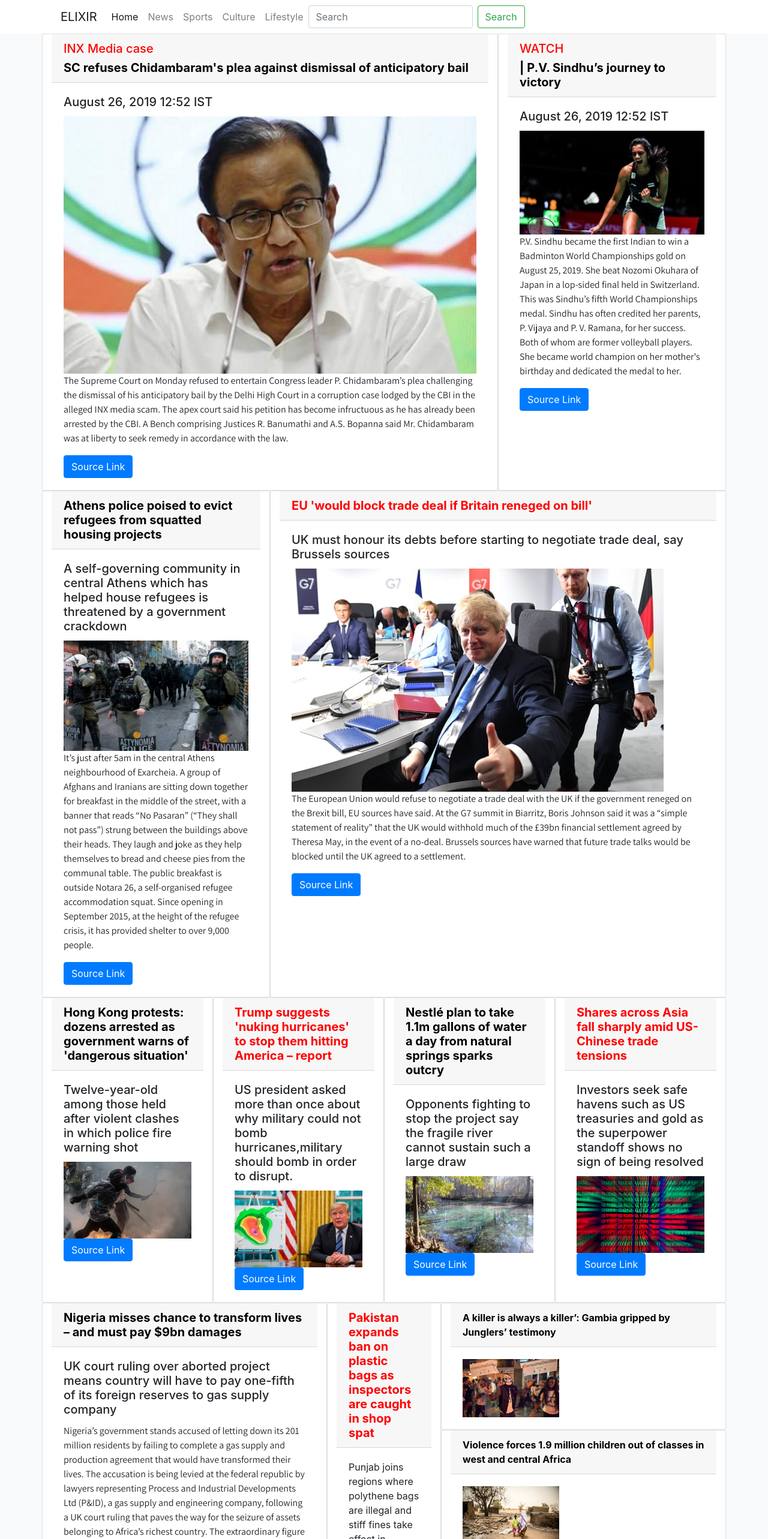
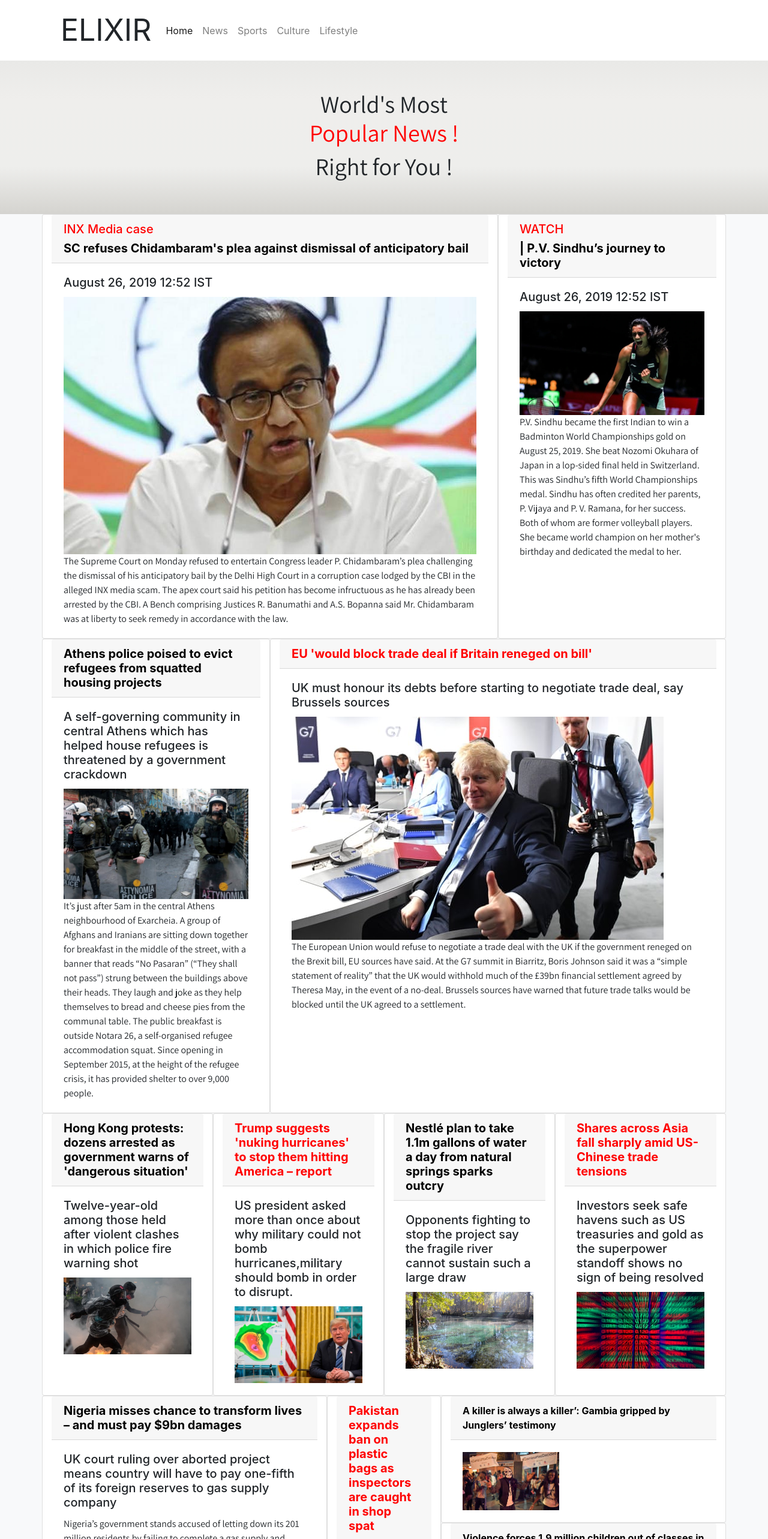
Before and after one commit to hc1997/masai-project-1, a React (Create React App) app in the folder masai-project-1/: page / in a window 1280 px wide. Shown: the top 2566 px of the page at 60% size. Built offline with nearby package versions, Linux system fonts and the light colour scheme; a web font is replaced by a local one.

Commit message:
new files added

```diff
--- a/masai-project-1/package.json
+++ b/masai-project-1/package.json
@@ -8,6 +8,7 @@
     "react": "^16.9.0",
     "react-dom": "^16.9.0",
     "react-linkedin-sdk": "^1.0.12",
+    "react-reveal": "^1.2.2",
     "react-router-dom": "^5.0.1",
     "react-scripts": "3.1.1"
   },
--- a/masai-project-1/src/Components/App.js
+++ b/masai-project-1/src/Components/App.js
@@ -7,6 +7,7 @@
 import { Link } from 'react-router-dom';
 import News from './news.js';
 import Homepage from './Homepage.js';
+import Spin from 'react-reveal/Spin';
 
 class App extends React.Component {
 	constructor(props) {
@@ -45,6 +46,7 @@
 
 
 
+
 	search = (e) => {
 		this.setState({
 			input_value: e.target.value
@@ -57,7 +59,7 @@
 				<div>
 					<div className="container">
 						<nav class="navbar navbar-expand-lg navbar-light ">
-							<a class="navbar-brand" href="#">ELIXIR</a>
+							<a className="navbar-brand" style={{ fontSize: "50px" }}  >ELIXIR</a>
 							<button class="navbar-toggler" type="button" data-toggle="collapse" data-target="#navbarNav" aria-controls="navbarNav" aria-expanded="false" aria-label="Toggle navigation">
 								<span class="navbar-toggler-icon"></span>
 							</button>
@@ -80,14 +82,21 @@
 									</li>
 
 								</ul>
-								<form class="form-inline my-2 my-lg-0">
-									<input class="form-control mr-sm-2" type="search" onChange={this.search} placeholder="Search" value={this.state.input_value} aria-label="Search"/>
+								{/* <form class="form-inline my-2 my-lg-0">
+									<input class="form-control mr-sm-2" type="search" onChange={this.search} placeholder="Search" value={this.state.input_value} aria-label="Search" />
 									<button class="btn btn-outline-success my-2 my-sm-0" onClick={this.onSubmit} type="submit">Search</button>
-    							</form>
+								</form> */}
 							</div>
 						</nav>
 					</div>
+					<div className="jumbotron-fluid bg-light px-5 py-5" style={{backgroundImage:" linear-gradient(to top, #d5d4d0 0%, #d5d4d0 1%, #eeeeec 31%, #efeeec 75%, #e9e9e7 100%)"}}>
+						<div className="container">
 
+							<h1 className="heading" style={{ fontFamily: "Assistant, sans-serif", textAlign: "center" }}>World's Most
+							<Spin><h1 className="hea" style={{color:"red"}}>Popular News !</h1></Spin> Right for You !</h1>
+
+						</div>
+					</div>
 					<div className="jumbotron-fluid bg-light">
 						<div className="container">
 							<div className="row">
--- a/masai-project-1/src/Components/Homepage.js
+++ b/masai-project-1/src/Components/Homepage.js
@@ -36,9 +36,6 @@
             bring: true
         })
     }
-
-
-
     search = (e) => {
         this.setState({
             input_value: e.target.value
@@ -57,81 +54,70 @@
                                 <h5 className="card-header" style={{ color: "black", fontWeight: "700" }}><h5 className="head" style={{color:"red"}}> INX Media case</h5>SC refuses Chidambaram's plea against dismissal of anticipatory bail</h5>
                                 <div className="card-body">
                                     <h5 className="card-title"> August 26, 2019 12:52 IST </h5>
-                                    <img src="news.jpeg" className="img-fluid" alt=""></img>
+                                   <a href="https://www.thehindu.com/news/national/supreme-court-dismisses-chidambarams-plea-in-cbi-case/article29259051.ece?homepage=true"><img src="news.jpeg" className="img-fluid" alt=""></img></a>
                                     <p className="card-text" style={{ fontFamily: "Assistant, sans-serif" }}>The Supreme Court on Monday refused to entertain Congress leader P. Chidambaram’s plea challenging the dismissal of his anticipatory bail by the Delhi High Court in a corruption case lodged by the CBI in the alleged INX media scam.
                 The apex court said his petition has become infructuous as he has already been arrested by the CBI. A Bench comprising Justices R. Banumathi and A.S. Bopanna said Mr. Chidambaram was at liberty to seek remedy in accordance with the law.</p>
-                                    <a href="https://www.thehindu.com/news/national/supreme-court-dismisses-chidambarams-plea-in-cbi-case/article29259051.ece?homepage=true" className="btn btn-primary">Source Link</a>
+                                    {/* <a href="https://www.thehindu.com/news/national/supreme-court-dismisses-chidambarams-plea-in-cbi-case/article29259051.ece?homepage=true" className="btn btn-primary">Source Link</a> */}
                                 </div>
                             </div>
                             <div className="card col-lg-4 col-sm-5">
                                 <h5 className="card-header" style={{ color: "black", fontWeight: "700" }}><h5 className="head" style={{color:"red"}}> WATCH</h5>| P.V. Sindhu’s journey to victory </h5>
                                 <div className="card-body">
                                     <h5 className="card-title"> August 26, 2019 12:52 IST </h5>
-                                    <img src="news1.jpeg" className="img-fluid" alt=""></img>
+                                    <a href="https://www.thehindu.com/sport/watch-pv-sindhus-journey-to-victory/article29259097.ece?homepage=true"><img src="news1.jpeg" className="img-fluid" alt=""></img></a>
                                     <p className="card-text" style={{ fontFamily: "Assistant, sans-serif" }}>P.V. Sindhu became the first Indian to win a Badminton World Championships gold on August 25, 2019.
                                     She beat Nozomi Okuhara of Japan in a lop-sided final held in Switzerland. This was Sindhu’s fifth World Championships medal.
                 Sindhu has often credited her parents, P. Vijaya and P. V. Ramana, for her success. Both of whom are former volleyball players. She became world champion on her mother's birthday and dedicated the medal to her.</p>
-                                    <a href="https://www.thehindu.com/sport/watch-pv-sindhus-journey-to-victory/article29259097.ece?homepage=true" className="btn btn-primary">Source Link</a>
                                 </div>
                             </div>
                             <div className="card col-lg-4 col-sm-5">
                                 <h5 className="card-header" style={{ color: "black", fontWeight: "700" }}>Athens police poised to evict refugees from squatted housing projects </h5>
                                 <div className="card-body">
                                     <h5 className="card-title">A self-governing community in central Athens which has helped house refugees is threatened by a government crackdown</h5>
-                                    <img src="news3.jpg" className="img-fluid" alt=""></img>
+                                    <a href="https://www.theguardian.com/cities/2019/aug/26/athens-police-poised-to-evict-refugees-from-squatted-housing-projects"><img src="news3.jpg" className="img-fluid" alt=""></img></a>
                                     <p className="card-text" style={{ fontFamily: "Assistant, sans-serif" }}>It’s just after 5am in the central Athens neighbourhood of Exarcheia. A group of Afghans and Iranians are sitting down together for breakfast in the middle of the street, with a banner that reads “No Pasaran” (“They shall not pass”) strung between the buildings above their heads. They laugh and joke as they help themselves to bread and cheese pies from the communal table.
 
 The public breakfast is outside Notara 26, a self-organised refugee accommodation squat. Since opening in September 2015, at the height of the refugee crisis, it has provided shelter to over 9,000 people.</p>
-                                    <a href="https://www.theguardian.com/cities/2019/aug/26/athens-police-poised-to-evict-refugees-from-squatted-housing-projects" className="btn btn-primary">Source Link</a>
                                 </div>
                             </div>
                             <div className="card col-lg-8 col-sm-5">
                                 <h5 className="card-header" style={{ color: "red", fontWeight: "700" }}> EU 'would block trade deal if Britain reneged on bill'</h5>
                                 <div className="card-body">
                                     <h5 className="card-title">UK must honour its debts before starting to negotiate trade deal, say Brussels sources</h5>
-                                    <img src="news4.jpg" className="img-fluid"  alt=""></img>
+                                    <a href="https://www.theguardian.com/world/2019/aug/26/eu-would-block-trade-deal-if-britain-reneged-on-brexit-bill"><img src="news4.jpg" className="img-fluid"  alt=""></img></a>
                                     <p className="card-text" style={{ fontFamily: "Assistant, sans-serif" }}>The European Union would refuse to negotiate a trade deal with the UK if the government reneged on the Brexit bill, EU sources have said.
 
 At the G7 summit in Biarritz, Boris Johnson said it was a “simple statement of reality” that the UK would withhold much of the £39bn financial settlement agreed by Theresa May, in the event of a no-deal.
 
 Brussels sources have warned that future trade talks would be blocked until the UK agreed to a settlement.</p>
-                                    <a href="https://www.theguardian.com/world/2019/aug/26/eu-would-block-trade-deal-if-britain-reneged-on-brexit-bill" className="btn btn-primary">Source Link</a>
                                 </div>
                             </div>
                             <div className="card col-lg-3 col-sm-5">
                                 <h5 className="card-header" style={{ color: "black", fontWeight: "700" }}>Hong Kong protests: dozens arrested as government warns of 'dangerous situation' </h5>
                                 <div className="card-body">
                                     <h5 className="card-title">Twelve-year-old among those held after violent clashes in which police fire warning shot</h5>
-                                    <img src="news5.jpg" className="img-fluid" alt=""></img>
-
-                                    <a href="https://www.theguardian.com/world/2019/aug/26/hong-kong-protests-dozens-arrested-as-government-warns-of-very-dangerous-situation" className="btn btn-primary">Source Link</a>
+                                    <a href="https://www.theguardian.com/world/2019/aug/26/hong-kong-protests-dozens-arrested-as-government-warns-of-very-dangerous-situation"><img src="news5.jpg" className="img-fluid" alt=""></img></a>
                                 </div>
                             </div>
                             <div className="card col-lg-3 col-sm-5">
                                 <h5 className="card-header" style={{ color: "red", fontWeight: "700" }}>Trump suggests 'nuking hurricanes' to stop them hitting America – report</h5>
                                 <div className="card-body">
                                     <h5 className="card-title">US president asked more than once about why military could not bomb hurricanes,military should bomb in order to disrupt.</h5>
-                                    <img src="news6.jpg" className="img-fluid" alt=""></img>
-
-                                    <a href="https://www.theguardian.com/us-news/2019/aug/26/donald-trump-suggests-nuking-hurricanes-to-stop-them-hitting-america-report" className="btn btn-primary">Source Link</a>
+                                    <a href="https://www.theguardian.com/us-news/2019/aug/26/donald-trump-suggests-nuking-hurricanes-to-stop-them-hitting-america-report"><img src="news6.jpg" className="img-fluid" alt=""></img></a>
                                 </div>
                             </div>
                             <div className="card col-lg-3 col-sm-5">
                                 <h5 className="card-header" style={{ color: "black", fontWeight: "700" }}>Nestlé plan to take 1.1m gallons of water a day from natural springs sparks outcry</h5>
                                 <div className="card-body">
                                     <h5 className="card-title">Opponents fighting to stop the project say the fragile river cannot sustain such a large draw</h5>
-                                    <img src="news7.jpg" className="img-fluid" alt=""></img>
-
-                                    <a href="https://www.theguardian.com/business/2019/aug/26/nestle-suwannee-river-ginnie-springs-plan-permit" className="btn btn-primary">Source Link</a>
+                                    <a href="https://www.theguardian.com/business/2019/aug/26/nestle-suwannee-river-ginnie-springs-plan-permit"><img src="news7.jpg" className="img-fluid" alt=""></img></a>
                                 </div>
                             </div>
                             <div className="card col-lg-3 col-sm-5">
                                 <h5 className="card-header" style={{ color: "red", fontWeight: "700" }}>Shares across Asia fall sharply amid US-Chinese trade tensions </h5>
                                 <div className="card-body">
                                     <h5 className="card-title">Investors seek safe havens such as US treasuries and gold as the superpower standoff shows no sign of being resolved</h5>
-                                    <img src="news8.jpg" className="img-fluid" alt=""></img>
-
-                                    <a href="https://www.theguardian.com/australia-news/2019/aug/26/australian-share-market-us-chinese-trade-tensions" className="btn btn-primary">Source Link</a>
+                                    <a href="https://www.theguardian.com/australia-news/2019/aug/26/australian-share-market-us-chinese-trade-tensions"><img src="news8.jpg" className="img-fluid" alt=""></img></a>
                                 </div>
                             </div>
                             <div className="card col-lg-5 col-sm-5">
@@ -141,18 +127,14 @@
                                     <h5 className="card-title">UK court ruling over aborted project means country will have to pay one-fifth of its foreign reserves to gas supply company</h5>
                                     <p className="card-text" style={{ fontFamily: "Assistant, sans-serif" }}>Nigeria’s government stands accused of letting down its 201 million residents by failing to complete a gas supply and production agreement that would have transformed their lives.
 The accusation is being levied at the federal republic by lawyers representing Process and Industrial Developments Ltd (P&ID), a gas supply and engineering company, following a UK court ruling that paves the way for the seizure of assets belonging to Africa’s richest country. The extraordinary figure represents one-fifth of the country’s declared foreign reserves of $45bn.</p>
-                                    <img src="news9.jpg" className="img-fluid" alt=""></img>
-
-                                    <a href="https://www.theguardian.com/global-development/2019/aug/24/nigeria-must-pay-9bn-damages    " className="btn btn-primary">Source Link</a>
+<a href="https://www.theguardian.com/global-development/2019/aug/24/nigeria-must-pay-9bn-damages"><img src="news9.jpg" className="img-fluid" alt=""></img></a>
                                 </div>
                             </div>
                             <div className="card col-lg-2 col-sm-5">
                                 <h5 className="card-header" style={{ color: "red", fontWeight: "700" }}>Pakistan expands ban on plastic bags as inspectors are caught in shop spat</h5>
                                 <div className="card-body">
                                 Punjab joins regions where polythene bags are illegal and stiff fines take effect in Islamabad amid demands for alternatives.So far there is no date for implementation in Pakistan’s most populous state.Ban bags from October, and last week a ban took effect in Islamabad.
-                                    <img src="news10.jpg" className="img-fluid" alt=""></img>
-
-                                    <a href="https://www.theguardian.com/global-development/2019/aug/23/pakistan-expands-ban-plastic-bags" className="btn btn-primary">Source Link</a>
+                                <a href="https://www.theguardian.com/global-development/2019/aug/23/pakistan-expands-ban-plastic-bags"><img src="news10.jpg" className="img-fluid" alt=""></img></a>
                                 </div>
                             </div>
 
```
Also changed, not shown: masai-project-1/src/Components/culture.js (+11 -17 lines), masai-project-1/src/Components/lifestyle.js (+10 -10 lines), masai-project-1/src/Components/news.js (+14 -23 lines), masai-project-1/src/Components/sport.js (+10 -10 lines), 1 other file (tests, documents, lock files or other folders). Lines whose indentation alone changed are shown as unchanged.
